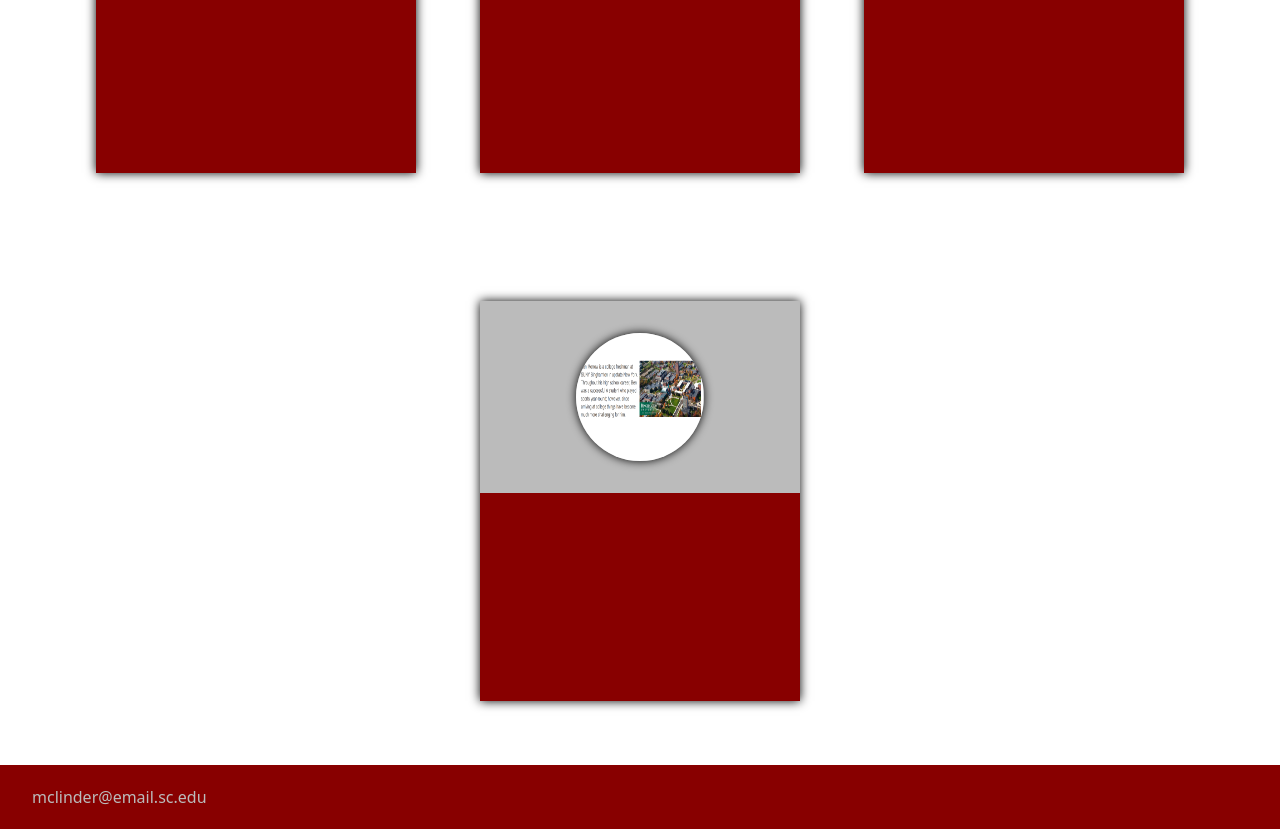
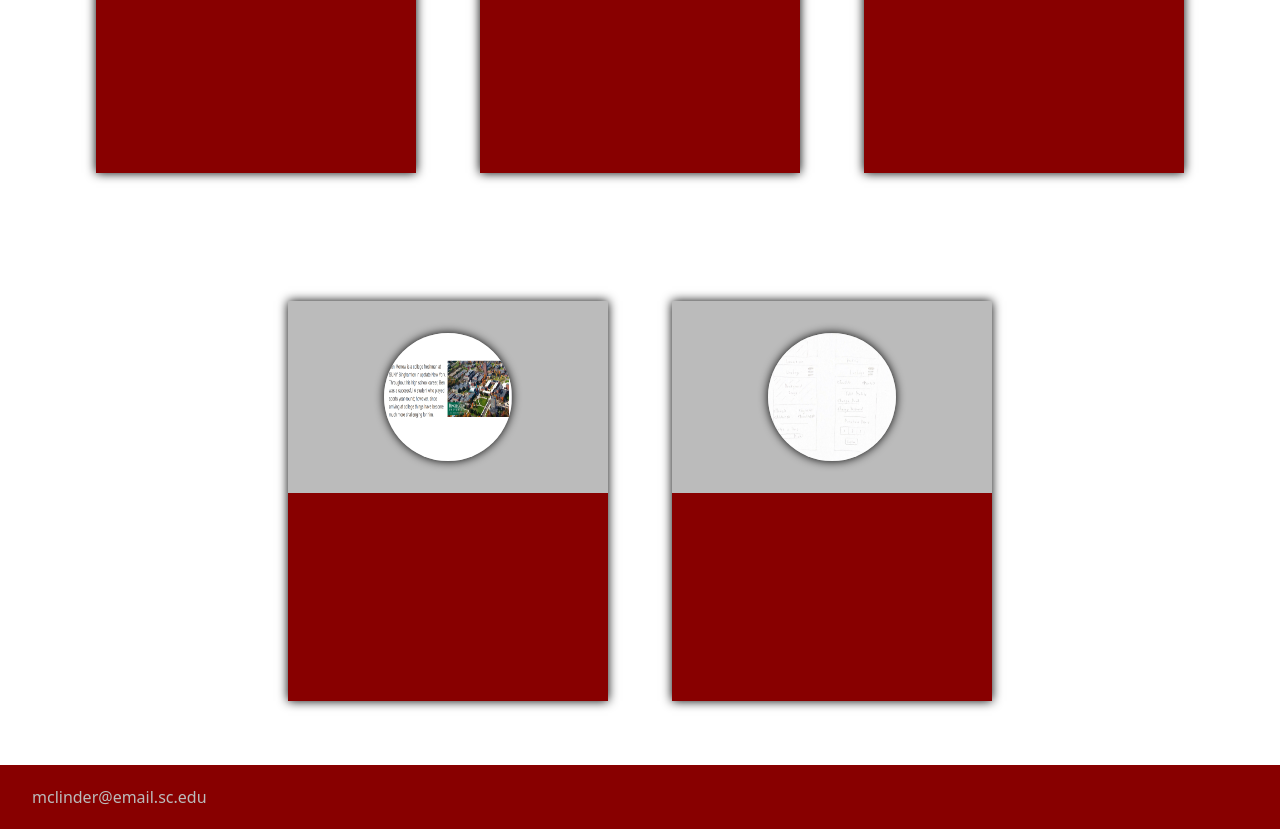
Before and after one commit to matt-linder/matt-linder.github.io, a plain HTML site: page index.html in a window 1280 px wide. Shown: the part 419-1248 px from the top of the page. Drawn offline with Linux system fonts and the light colour scheme.

Commit message:
sketches

```diff
--- a/index.html
+++ b/index.html
@@ -54,6 +54,16 @@
           audience will use our app.
         </p>
       </section>
+      <section>
+        <a href="./links/CSCE 190 Sketches.pdf">
+          <img class="section-img" src="./links/sketches.png" alt="" />
+        </a>
+        <div class="section-break"></div>
+        <p class="section-description">
+          A collection of our group members' visions of the UI of our web
+          application
+        </p>
+      </section>
     </main>
     <footer>
       <a href="mailto:mclinder@email.sc.edu">mclinder@email.sc.edu</a>
```
Also changed, not shown: links/sketches.png (added), 1 other file.
